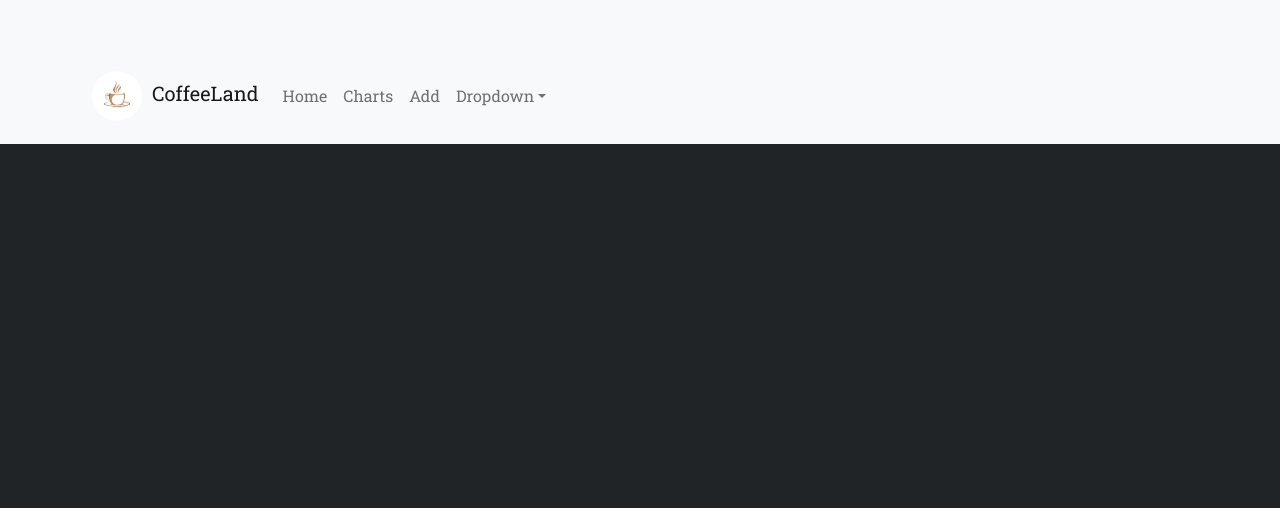
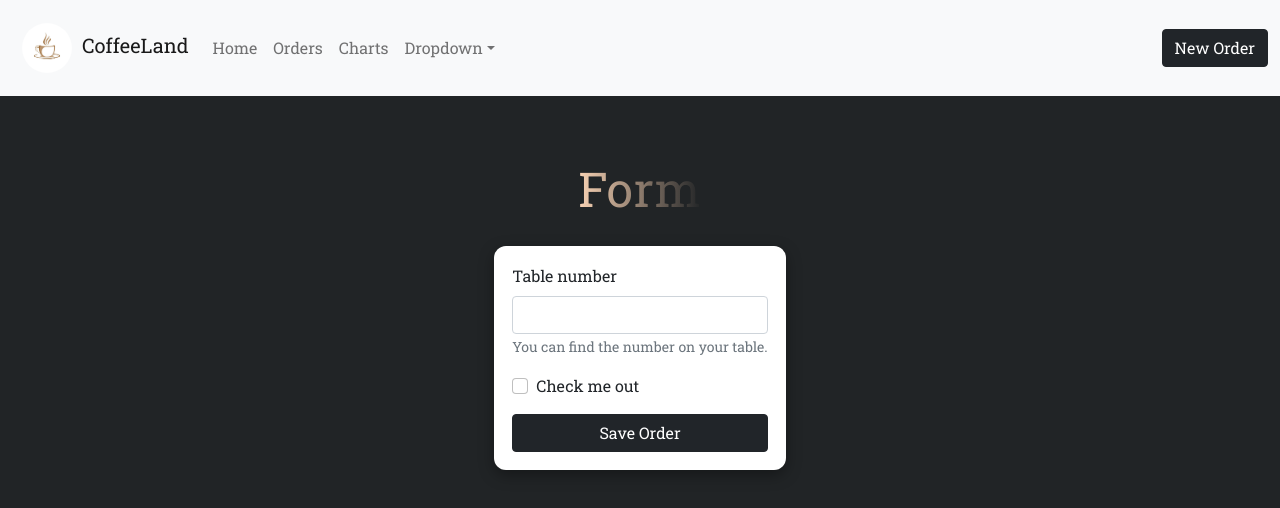
Before and after one commit to Azzam-dev/CoffeeLand, a React (Create React App) app: page /orderForm in a window 1280 px wide. Shown: the top 508 px of the page. Built offline with nearby package versions, Linux system fonts and the light colour scheme.

Commit message:
I setup a basic ordering from

```diff
--- a/src/App.css
+++ b/src/App.css
@@ -21,8 +21,7 @@
   background-color: #212426;
 }
 
-.home,
-.charts {
+.main {
   padding: 4rem;
 
   display: flex;
--- a/src/App.js
+++ b/src/App.js
@@ -1,6 +1,6 @@
 import { Routes, Route } from "react-router-dom";
 import { Navigation } from "./components";
-import { Home, Charts } from "./pages";
+import { Home, Orders, NewOrder, Charts } from "./pages";
 
 import "./App.css";
 
@@ -10,8 +10,9 @@ const App = () => {
       <Navigation />
       <Routes>
         <Route path="/" element={<Home />} />
+        <Route path="/orders" element={<Orders />} />
         <Route path="/charts" element={<Charts />} />
-        <Route path="/add" element={<h1>Add</h1>} />
+        <Route path="/orderForm" element={<NewOrder />} />
       </Routes>
       <div className="footer"></div>
     </div>
--- a/src/components/Navigation.jsx
+++ b/src/components/Navigation.jsx
@@ -1,5 +1,12 @@
 import React from "react";
-import { Image, Nav, Navbar, Container, NavDropdown } from "react-bootstrap";
+import {
+  Button,
+  Image,
+  Nav,
+  Navbar,
+  Container,
+  NavDropdown,
+} from "react-bootstrap";
 import { Link } from "react-router-dom";
 import logo from "../images/logo.jpg";
 import "bootstrap/dist/css/bootstrap.css";
@@ -8,7 +15,7 @@ import "../App.css";
 const Navigation = () => {
   return (
     <Navbar bg="light" expand="lg">
-      <Container>
+      <Container fluid>
         <Navbar.Brand as={Link} to="/">
           <Image className="logo" src={logo} roundedCircle="true" />
           CoffeeLand
@@ -19,11 +26,11 @@ const Navigation = () => {
             <Nav.Link as={Link} to="/">
               Home
             </Nav.Link>
+            <Nav.Link as={Link} to="/orders">
+              Orders
+            </Nav.Link>
             <Nav.Link as={Link} to="/charts">
               Charts
-            </Nav.Link>
-            <Nav.Link as={Link} to="/add">
-              Add
             </Nav.Link>
             <NavDropdown title="Dropdown" id="basic-nav-dropdown">
               <NavDropdown.Item href="#action/3.1">Action</NavDropdown.Item>
@@ -37,6 +44,9 @@ const Navigation = () => {
               </NavDropdown.Item>
             </NavDropdown>
           </Nav>
+          <Button variant="dark" as={Link} to="/orderForm">
+            New Order
+          </Button>
         </Navbar.Collapse>
       </Container>
     </Navbar>
--- a/src/pages/Charts.jsx
+++ b/src/pages/Charts.jsx
@@ -51,7 +51,7 @@ const Charts = () => {
   });
 
   return (
-    <div className="charts">
+    <div className="main">
       <h1>Charts</h1>
       <Bar data={coffeeData} />
     </div>
--- a/src/pages/Home.jsx
+++ b/src/pages/Home.jsx
@@ -32,7 +32,7 @@ const Home = () => {
   }, []);
 
   return (
-    <div className="home">
+    <div className="main">
       <h1>CoffeeLand</h1>
       <div className="search">
         <input
--- /dev/null
+++ b/src/pages/NewOrder.css
@@ -0,0 +1,12 @@
+.form-container {
+  background-color: white;
+  box-shadow: rgba(0, 0, 0, 0.35) 0px 5px 15px;
+  border-radius: 12px;
+  padding: 10px;
+  margin-top: 20px;
+}
+
+form {
+  justify-content: center;
+  align-items: center;
+}
--- /dev/null
+++ b/src/pages/NewOrder.jsx
@@ -0,0 +1,32 @@
+import React from "react";
+import { Form, Button } from "react-bootstrap";
+import "./NewOrder.css";
+
+const NewOrder = () => {
+  return (
+    <div className="main">
+      <h1>Form</h1>
+      <div className="form-container">
+        <Form className="p-2 w-100">
+          <Form.Group className="mb-3" controlId="formBasicEmail">
+            <Form.Label>Table number</Form.Label>
+            <Form.Control />
+            <Form.Text className="text-muted">
+              You can find the number on your table.
+            </Form.Text>
+          </Form.Group>
+          <Form.Group className="mb-3" controlId="formBasicCheckbox">
+            <Form.Check type="checkbox" label="Check me out" />
+          </Form.Group>
+          <div className="d-grid">
+            <Button variant="dark" type="submit">
+              Save Order
+            </Button>
+          </div>
+        </Form>
+      </div>
+    </div>
+  );
+};
+
+export default NewOrder;
--- /dev/null
+++ b/src/pages/Orders.jsx
@@ -0,0 +1,12 @@
+import React from "react";
+import { Button, Form } from "react-bootstrap";
+
+const Orders = () => {
+  return (
+    <div className="main">
+      <h1>Orders</h1>
+    </div>
+  );
+};
+
+export default Orders;
--- a/src/pages/index.js
+++ b/src/pages/index.js
@@ -1,2 +1,4 @@
 export { default as Home } from "./Home";
+export { default as Orders } from "./Orders";
+export { default as NewOrder } from "./NewOrder";
 export { default as Charts } from "./Charts";
```
Also changed, not shown: src/pages/Orders.css (added).
